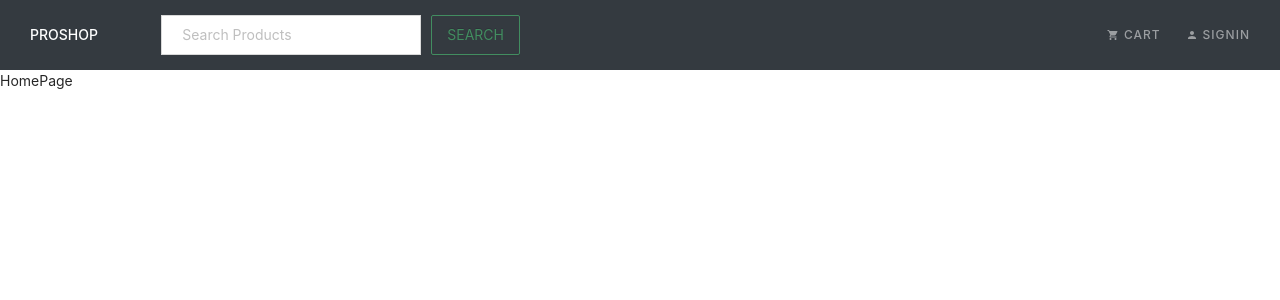
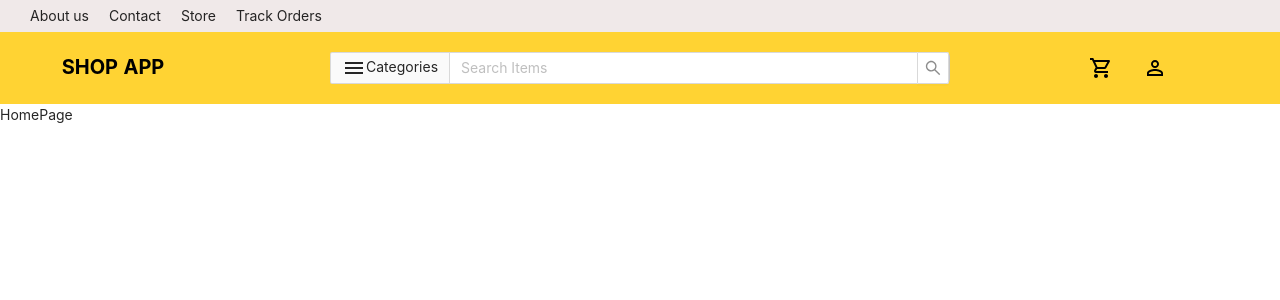
Before and after one commit to huynq08032000/eCommerce-mock2, a React (Create React App) app: page / in a window 1280 px wide. Shown: the top 300 px of the page. Built offline with nearby package versions, Linux system fonts and the light colour scheme.

Commit message:
commit update header

```diff
--- a/src/Components/HeaderComponent/ChildComponent/SearchComponent/SearchComponent.jsx
+++ b/src/Components/HeaderComponent/ChildComponent/SearchComponent/SearchComponent.jsx
@@ -1,15 +1,25 @@
 import React from "react";
 import '../../css/index.scss'
 import 'antd/dist/antd.css';
-import { Button, Input, Space } from 'antd';
+import { Input, Space } from 'antd';
+import MenuOutlinedIcon from '@mui/icons-material/MenuOutlined';
 
+const { Search } = Input;
 const SearhComponent = () => {
+    const onSearch = (value) => console.log(value);
 
     return (
-        <form style={{ display: 'flex' }}>
-            <Input type="text" placeholder="Search Products" style={{ padding: '7px 20px', margin: '0 10px', borderRadius: 0, minWidth: '200px' }} />
-            <Button type='primary' loading={false} className='search-btn'>Search</Button>
-        </form>
+        <Space direction="vertical" style={{
+            width: '100%',
+            borderRadius : '5px',
+            backgroundColor : '#C4C4C4'
+        }}>
+            <Search
+                addonBefore={<div style={{display : 'flex'}}><MenuOutlinedIcon/>Categories</div>}
+                placeholder="Search Items"
+                onSearch={onSearch}
+            />
+        </Space>
     )
 }
 
--- a/src/Components/HeaderComponent/HeaderComponent.jsx
+++ b/src/Components/HeaderComponent/HeaderComponent.jsx
@@ -1,25 +1,50 @@
 import React from "react";
 import "../HeaderComponent/css/index.scss"
 import SearchComponent from '../HeaderComponent/ChildComponent/SearchComponent/SearchComponent'
-import PersonIcon from '@mui/icons-material/Person';
-import ShoppingCartIcon from '@mui/icons-material/ShoppingCart';
+import PersonOutlineOutlinedIcon from '@mui/icons-material/PersonOutlineOutlined';
+import ShoppingCartOutlinedIcon from '@mui/icons-material/ShoppingCartOutlined';
 
 const HeaderComponent = () => {
-
+    const arrHeader = [
+        {
+            title : 'About us'
+        },
+        {
+            title : 'Contact'
+        },
+        {
+            title : 'Store',
+        },
+        {
+            title : 'Track Orders'
+        }
+    ]
     return (
         <>
+            <div className="header-container-temp">
+                {
+                    arrHeader.map((el, index) => {
+                        return(
+                            <div className="items" key={index}>
+                                {el.title}
+                            </div>
+                        )
+                    })
+                }
+            </div>
             <div className="header-container" >
                 <div className="left-side">
-                    <div className="title">Proshop</div>
-                    <div>
-                        <SearchComponent />
-                    </div>
+                    <div className="title">Shop app</div>
+                </div>
+                <div className="middle-side">
+                    <SearchComponent />
                 </div>
                 <div className="right-side">
-                    <div className="child-items"><ShoppingCartIcon fontSize="15px" style={{margin : '0 5px'}}/>Cart</div>
-                    <div className="child-items"><PersonIcon fontSize="15px" style={{margin : '0 5px'}}/>Signin</div>
+                    <div className="child-items"><ShoppingCartOutlinedIcon style={{ margin: '0 5px' }} /></div>
+                    <div className="child-items"><PersonOutlineOutlinedIcon style={{ margin: '0 5px' }} /></div>
                 </div>
             </div>
+
         </>
     )
 }
--- a/src/Components/HeaderComponent/css/index.scss
+++ b/src/Components/HeaderComponent/css/index.scss
@@ -1,42 +1,60 @@
+.header-container-temp {
+    display: flex;
+    margin: 0 auto;
+    padding: 5px 20px;
+    background-color: #F0E9E9;
+    width: 100%;
+}
+.items {
+    margin: 0 10px;
+    &:hover{
+        cursor: pointer;
+    }
+}
 .header-container {
-    background-color: #343A40;
+    background-color: #FFD333;
     display: flex;
     justify-content: space-between;
-    padding: 15px 20px;
+    padding: 20px 20px;
     align-items: center;
+    margin: 0 auto;
 }
 
 .header-container .left-side {
     display: flex;
-    width: 500px;
-    justify-content: space-between;
+    width: 15%;
+    justify-content: space-around;
 }
 
 .header-container .left-side .title {
     color: #fff;
     text-transform: uppercase;
-    font-weight: 500;
+    font-weight: 700;
     padding: 0 10px;
-    display: flex;
-    align-items: center;
+    color: #000000;
+    font-size: 20px;
 }
 
+.header-container .middle-side {
+    width: 50%;
+}
 .header-container .right-side {
     display: flex;
+    width: 15%;
 }
 
 .header-container .right-side .child-items {
     margin: 0 10px;
     text-transform: uppercase;
-    color: #9B9EA1;
+    color: #000000;
     font-weight: 500;
-    font-size: 12px;
+    font-size: 25px;
     letter-spacing: 1px;
     display: flex;
     align-items: center;
     &:hover {
         cursor: pointer;
-        color: #fff;
+        // color: #fff;
     }
 }
 
```
